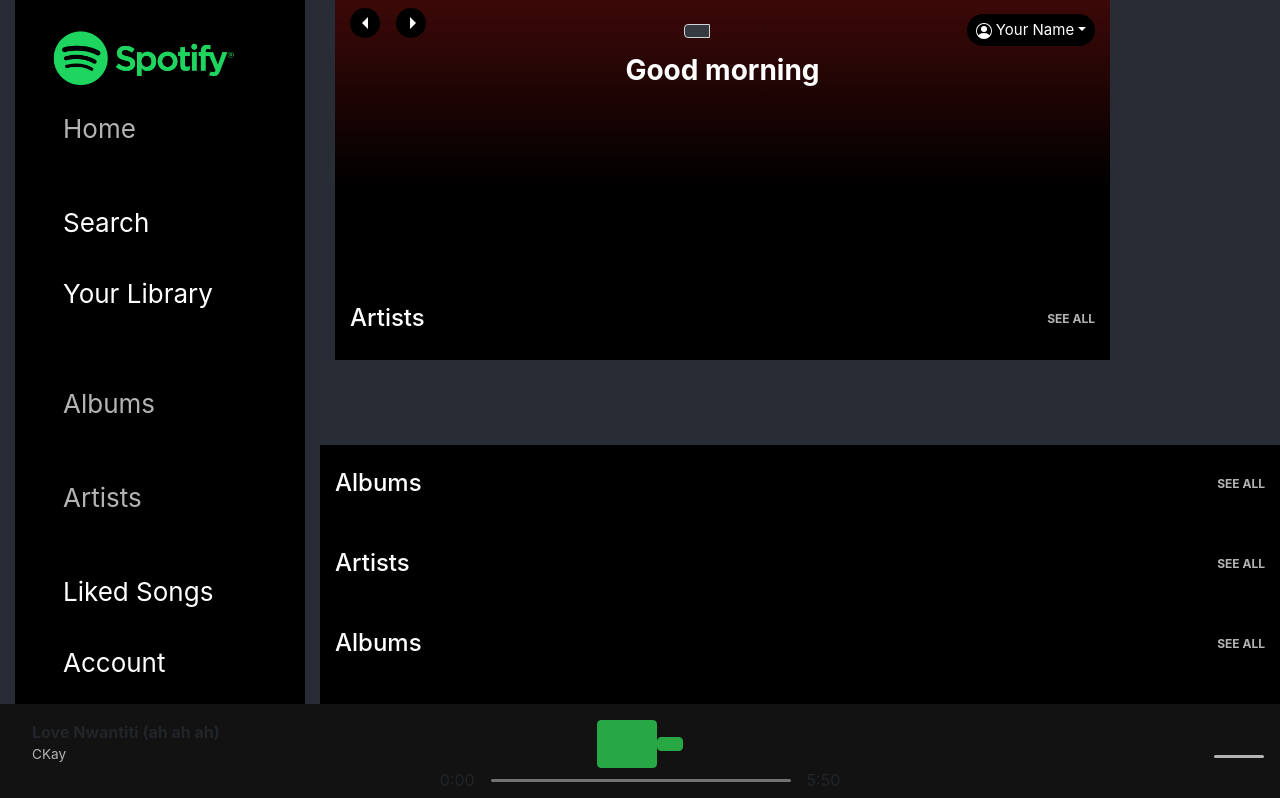
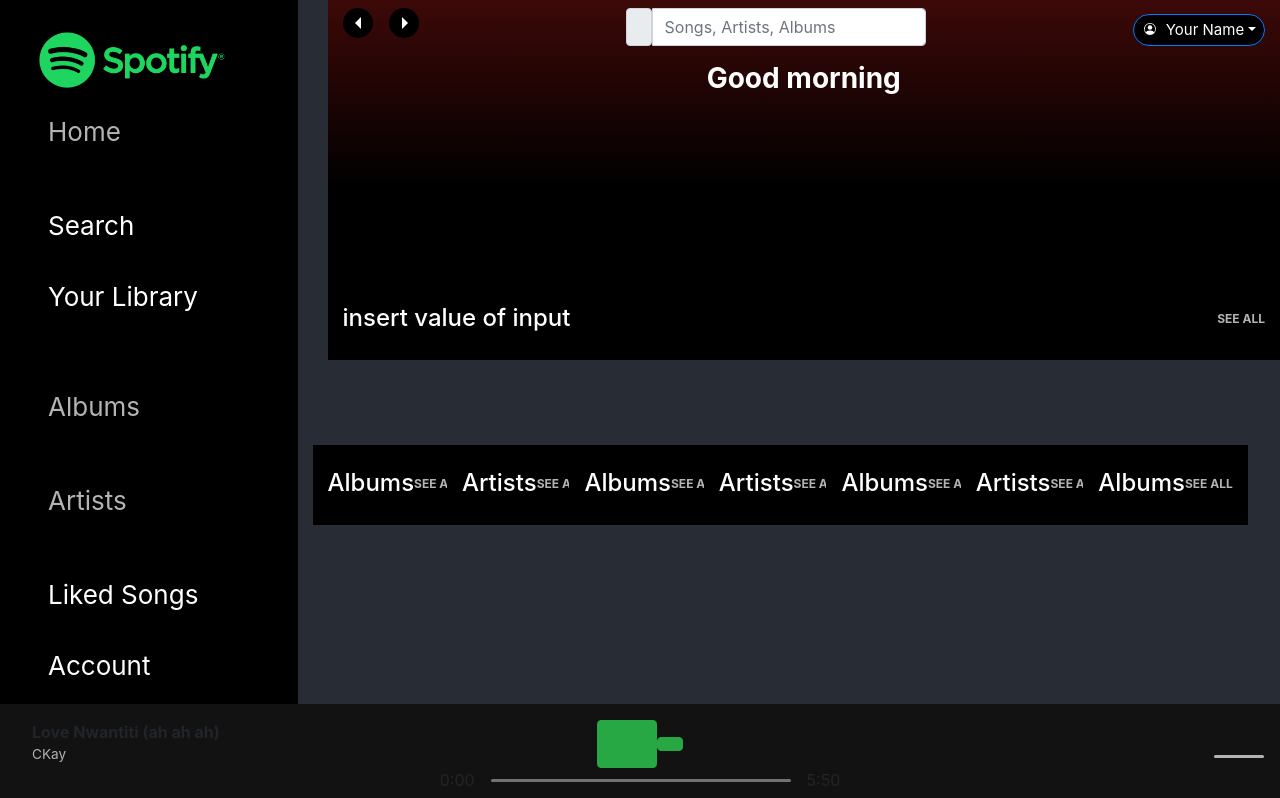
Before and after one commit to FrancescoMicunco/spotify-m4-d10, a React (Create React App) app: page / in a window 1280 px wide. Shown: the top 798 px of the page. Built offline with nearby package versions, Linux system fonts and the light colour scheme.

Commit message:
create structure, input fieald component, grab value

```diff
--- a/src/App.jsx
+++ b/src/App.jsx
@@ -6,19 +6,27 @@
 import Artist from "./Components/Artist";
 import Album from "./Components/Album";
 import Footer from "./Components/Footer";
+import Sidebar from "./Components/Sidebar";
+import {Row, Col} from 'react-bootstrap'
 
 function App() {
   return (
     <BrowserRouter>
       <div className="App">
         <header className="App-header">
-          <Home />
-          <Routes>
+          <Row>
+            <Col md={3}>
+          <Sidebar />
+          </Col>
+          <Col>
+           <Routes>
             <Route path="/" element={<Home />} />
             <Route path="/artist" element={<Artist />} />
             <Route path="/album" element={<Album />} />
             <Route path="*" element={<h2>This page doesn't exist</h2>} />
           </Routes>
+          </Col>
+          </Row>
         </header>{" "}
       </div>
       <Footer />
--- a/src/Components/Artist.jsx
+++ b/src/Components/Artist.jsx
@@ -14,7 +14,7 @@
                                     </div>
                                 </div>
                                 <div className="account">
-                                                                        <div className="btn-group">
+                                    <div className="btn-group">
                                         <button className="btn btn-sm bg-black dropdown-toggle rounded-pill" type="button" data-toggle="dropdown" aria-haspopup="true" aria-expanded="false">
                                             <svg xmlns="http://www.w3.org/2000/svg" width="16" height="16" fill="currentColor" className="bi bi-person-circle" viewBox="0 0 16 16">
                                             <path d="M11 6a3 3 0 1 1-6 0 3 3 0 0 1 6 0z"/>
--- /dev/null
+++ b/src/Components/ForwardRew.jsx
@@ -0,0 +1,18 @@
+
+
+const ForwardRew = () =>{
+
+return (
+
+<div className="d-flex mb-3">
+  <div className="d-flex hp-hero-top circle-top mr-3">
+    <div className="triangle-top-l"></div>
+  </div>
+  <div className="d-flex hp-hero-top circle-top">
+    <div className="triangle-top-r"></div>
+  </div>
+</div>
+
+)
+}
+export default ForwardRew
--- a/src/Components/Home.jsx
+++ b/src/Components/Home.jsx
@@ -8,17 +8,10 @@
     <>
       <div className="container-fluid">
         <Row>
-          <Col md={3}>
-            <Sidebar />
-          </Col>
-          <Col md={9}>
-            <Row>
-              <Col md={12}>
-                <MainContainer />
-                <MainSongContainer />
-              </Col>
-            </Row>
-          </Col>
+          <MainContainer />
+          <MainSongContainer />
+
+
         </Row>
       </div>
     </>
--- /dev/null
+++ b/src/Components/Login.jsx
@@ -0,0 +1,42 @@
+import {Button} from 'react-bootstrap'
+
+
+const Login = ()=>{
+return (
+  <div className="account">
+    <div className="btn-group">
+
+      <Button
+        className="btn btn-sm bg-black dropdown-toggle rounded-pill"
+        type="button"
+        data-toggle="dropdown"
+        aria-haspopup="true"
+        aria-expanded="false"
+      >
+        <svg
+          xmlns="http://www.w3.org/2000/svg"
+          width="16"
+          height="16"
+          fill="currentColor"
+          className="bi bi-person-circle mr-1 pb-1"
+          viewBox="0 0 16 16"
+        >
+          <path d="M11 6a3 3 0 1 1-6 0 3 3 0 0 1 6 0z" />
+          <path
+            fill-rule="evenodd"
+            d="M0 8a8 8 0 1 1 16 0A8 8 0 0 1 0 8zm8-7a7 7 0 0 0-5.468 11.37C3.242 11.226 4.805 10 8 10s4.757 1.225 5.468 2.37A7 7 0 0 0 8 1z"
+          />
+        </svg>{" "}
+        Your Name
+      </Button>
+      <div className="dropdown-menu">
+        <p id="toggle-theme" className="mb-0">
+          Change Theme
+        </p>
+      </div>
+    </div>
+  </div>
+);
+
+}
+export default Login
--- a/src/Components/MainContainer.jsx
+++ b/src/Components/MainContainer.jsx
@@ -1,71 +1,32 @@
-const MainContainer =()=>{
-    return (
-        <div className="col-12 col-lg-10 main-page-content">
-                        <div className="row">
-                            <div className="col-12 hp-hero pt-2">
-                                <div className="d-none d-md-flex justify-content-between">
-                                    <div className="d-flex mb-3">
-                                        <div className="d-flex hp-hero-top circle-top mr-3">
-                                            <div className="triangle-top-l"></div>
-                                        </div>
-                                        <div className="d-flex hp-hero-top circle-top">
-                                            <div className="triangle-top-r"></div>
-                                        </div>
-                                    </div>
+import { useState } from "react";
+import ForwardRew from "./ForwardRew";
+import Login from "./Login";
+import SubTitleJumbo from "./SubTitleJumbo";
+import SearchField from "./SearcField";
 
-                                    <div className="search-bar">
-                                        <div className="input-group my-3 ">
-                                            <div className="input-group-prepend">
-                                                <span className="input-group-text bg-dark" id="basic-addon1"><i
-                                                        className="bi bi-search text-white"></i></span>
-                                            </div>
-                                            {/* <input type="text" name="q" className="form-control bg-dark text-white" placeholder="Songs, Artists, Albums" id="song-search"> */}
-                                        </div>
-                                    </div>
+const MainContainer = () => {
+  const [searched, setSearched] = useState("Artist");
 
-                                    <div className="account">
-                                        <div className="btn-group">
-                                            <button className="btn btn-sm bg-black dropdown-toggle rounded-pill" type="button" data-toggle="dropdown" aria-haspopup="true" aria-expanded="false">
-                                                <svg xmlns="http://www.w3.org/2000/svg" width="16" height="16"
-                                                    fill="currentColor" className="bi bi-person-circle" viewBox="0 0 16 16">
-                                                    <path d="M11 6a3 3 0 1 1-6 0 3 3 0 0 1 6 0z" />
-                                                    <path fill-rule="evenodd"
-                                                        d="M0 8a8 8 0 1 1 16 0A8 8 0 0 1 0 8zm8-7a7 7 0 0 0-5.468 11.37C3.242 11.226 4.805 10 8 10s4.757 1.225 5.468 2.37A7 7 0 0 0 8 1z" />
-                                                </svg> Your Name
-                                            </button>
-                                            <div className="dropdown-menu">
-                                                <p id="toggle-theme" className="mb-0">Change Theme</p>
-                                            </div>
-                                        </div>
-                                    </div>
-                                </div>
+  return (
+    <div className="col-12 main-page-content">
+      <div className="row">
+        <div className="col-12 hp-hero pt-2">
+          <div className="d-none d-md-flex justify-content-between">
+            <ForwardRew /> {/*here the arrows on the top of the page */}
+            <div>
+              <SearchField searched={searched} setSearched={setSearched}/>
+            </div>
+            <Login />
+          </div>
+          <h3 id="good-morning-h3">
+            <strong>Good morning</strong>
+          </h3>
+          <div className="good-morning-container row"></div>
+        </div>
+      </div>
+      <SubTitleJumbo title={searched} />
+    </div>
+  );
+};
 
-                                <h3 id="good-morning-h3"><strong>Good morning</strong></h3>
-
-                                <div className="good-morning-container row">
-
-                                </div>
-
-                            </div>
-                        </div>
-
-
-                        <div className="row" id="artist1">
-                            <div className="col-12 hp-sub-hero">
-
-                                <div className="d-flex justify-content-between mt-4 mb-3 mx-0">
-                                    <h4 id="recently-played-h4">Artists</h4>
-                                    <p className="hp-tag light-gray-text font-weight-bold">SEE ALL</p>
-                                </div>
-
-                                <div className="row d-flex justify-content-center" id="artistContainer1">
-                                </div>
-
-                            </div>
-                        </div>
-                        </div>
-    )
-
-}
-
-export default MainContainer
+export default MainContainer;
--- /dev/null
+++ b/src/Components/SearcField.jsx
@@ -0,0 +1,18 @@
+import {InputGroup, FormControl} from 'react-bootstrap'
+
+const SearchField =(props)=>{
+
+return (
+<InputGroup className="mb-3">
+  <InputGroup.Text
+    type="text"
+    classname="dorm-control bg-dark text-white"
+  ></InputGroup.Text>
+  <FormControl placeholder="Songs, Artists, Albums"
+  onChange={(e)=>props.setSearched(e.target.value)}/>
+</InputGroup>
+
+)
+}
+
+export default SearchField
--- /dev/null
+++ b/src/Components/SubTitleJumbo.jsx
@@ -0,0 +1,21 @@
+const SubTitleJumbo =()=>{
+
+return (
+
+<div className="row" id="artist1">
+  <div className="col-12 hp-sub-hero">
+    <div className="d-flex justify-content-between mt-4 mb-3 mx-0">
+      <h4 id="recently-played-h4">insert value of input</h4>
+      <p className="hp-tag light-gray-text font-weight-bold">SEE ALL</p>
+    </div>
+    <div
+      className="row d-flex justify-content-center"
+      id="artistContainer1"
+    ></div>
+  </div>
+</div>
+
+)
+}
+
+export default SubTitleJumbo
```
Also changed, not shown: src/Components/Song.jsx (+8 -13 lines).
